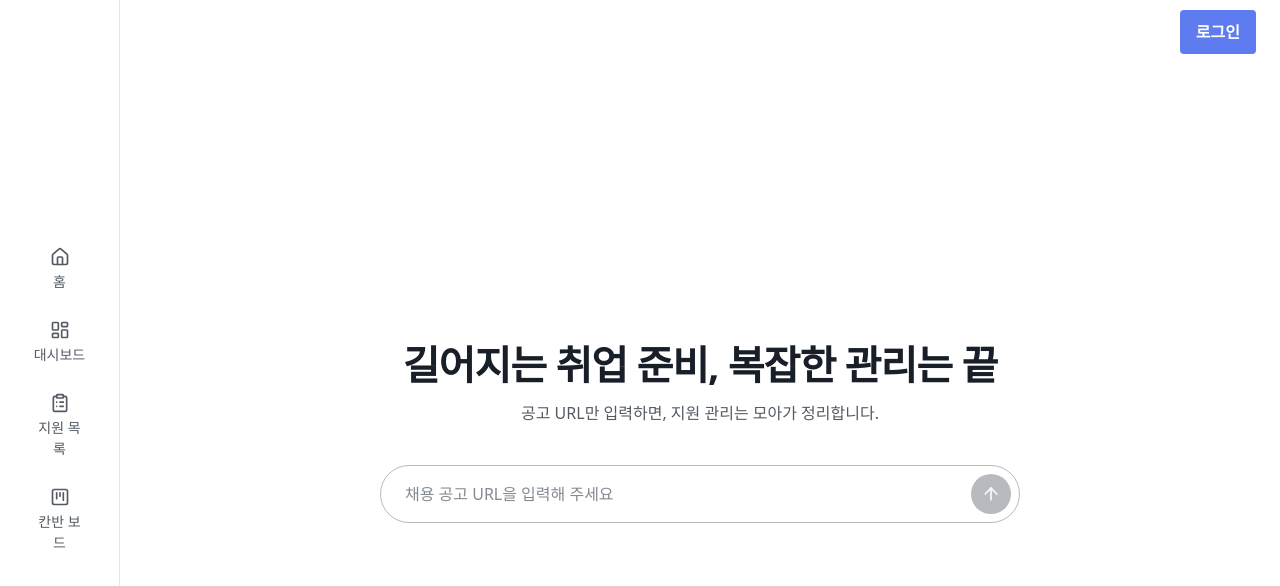
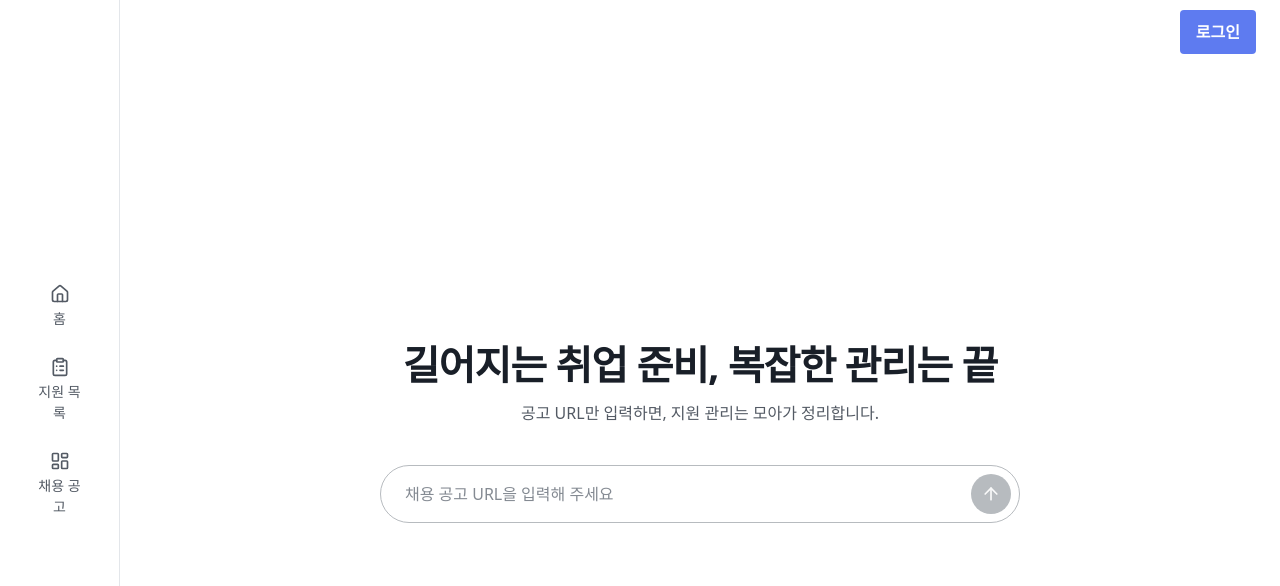
Before and after one commit to kimywann/moah-mono, a React (Vite) app in the folder apps/moah/: page / in a window 1280 px wide. Shown: the top 586 px of the page. Built offline with nearby package versions, Linux system fonts and the light colour scheme; no server answers.

Commit message:
refactor(moah): 사이드바 Nav 목록 수정

```diff
--- a/apps/moah/src/components/layout/Sidebar.tsx
+++ b/apps/moah/src/components/layout/Sidebar.tsx
@@ -13,20 +13,20 @@ const Sidebar = () => {
           <span className="display14 medium">홈</span>
         </Link>
 
-        <Link className={NAV_CLASS} to="/dashboard">
-          <MHIcon icon="layoutDashboard" size={20} />
-          <span className="display14 medium">대시보드</span>
-        </Link>
-
         <Link className={NAV_CLASS} to="/applications">
           <MHIcon icon="clipboardList" size={20} />
           <span className="display14 medium">지원 목록</span>
         </Link>
 
-        <Link className={NAV_CLASS} to="/board">
+        <Link className={NAV_CLASS} to="/recruit">
+          <MHIcon icon="layoutDashboard" size={20} />
+          <span className="display14 medium">채용 공고</span>
+        </Link>
+
+        {/* <Link className={NAV_CLASS} to="/board">
           <MHIcon icon="squareKanban" size={20} />
           <span className="display14 medium">칸반 보드</span>
-        </Link>
+        </Link> */}
       </nav>
     </aside>
   );
```
